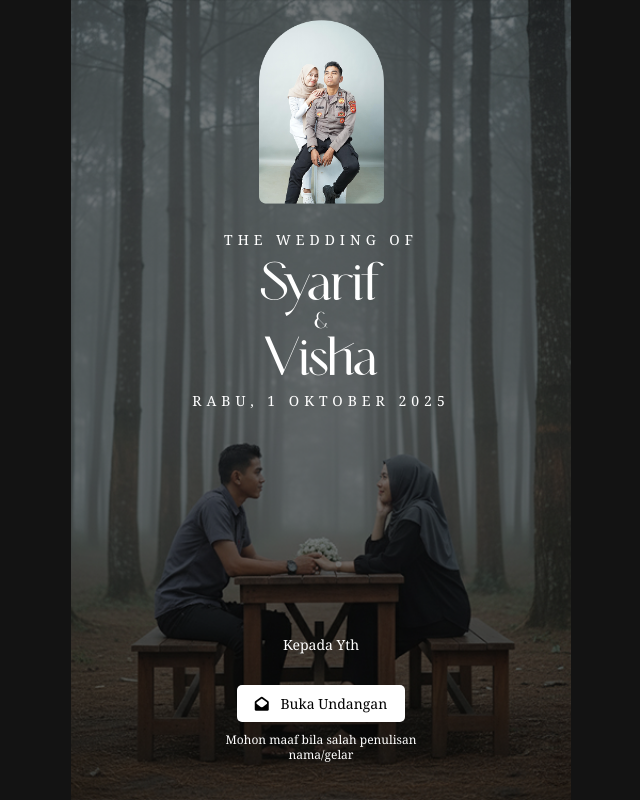
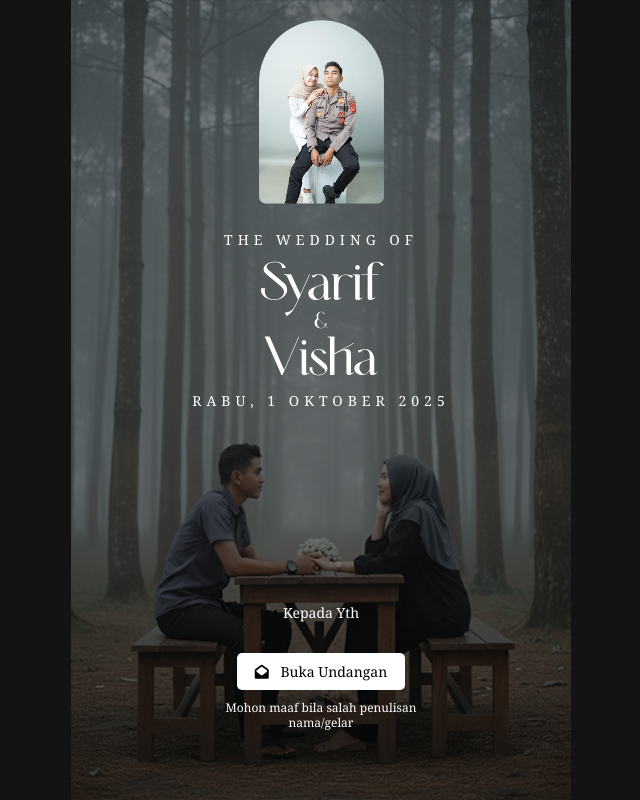
Before and after one commit to puade/syarif-viska, a plain HTML site: page index.html in a window 1280 px wide. Shown: the whole page, without its empty margins (319-959 px from the left). Drawn offline with nearby package versions, Linux system fonts and the light colour scheme; no server answers; a web font is replaced by a local one.

Commit message:
Update styles.css

```diff
--- a/styles.css
+++ b/styles.css
@@ -117,7 +117,7 @@ to {
 
 .tombolcover {
   position: fixed;
-  bottom: 1%;
+  bottom: 5%;
   left: 50%;
   transform: translateX(-50%);
   z-index: 20;
```
